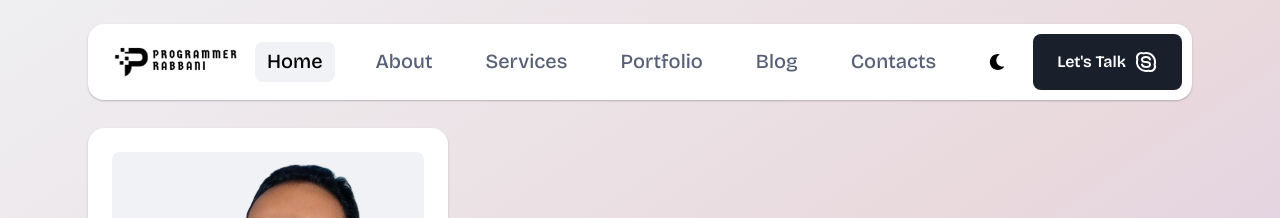
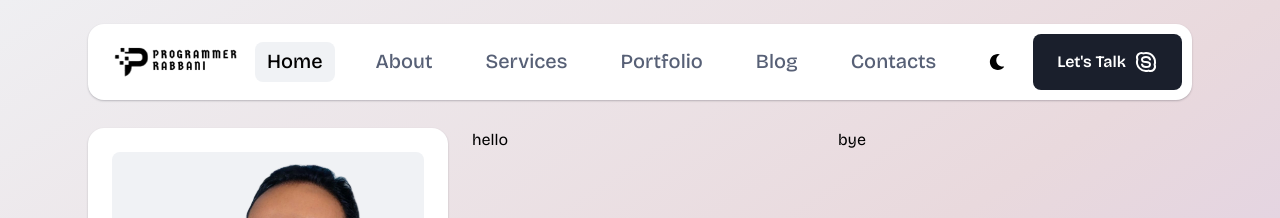
Before and after one commit to programmerrabbani01/programmerrabbani, a Next.js app: page / in a window 1280 px wide. Shown: the top 218 px of the page. Built offline with nearby package versions, Linux system fonts and the light colour scheme.

Commit message:
Start Home Page

```diff
--- a/app/page.tsx
+++ b/app/page.tsx
@@ -1,14 +1,15 @@
 export default function HomePage() {
   return (
     <>
-      <div className="">
+      <div className="flex items-center space-x-3">
         {/* 1st side */}
-        <div className="">
+        <div className="xl:w-1/2">
+          hello
           <div className=""></div>
           <div className=""></div>
         </div>
         {/* second site */}
-        <div className=""></div>
+        <div className="xl:w-1/2">bye</div>
       </div>
     </>
   );
```
